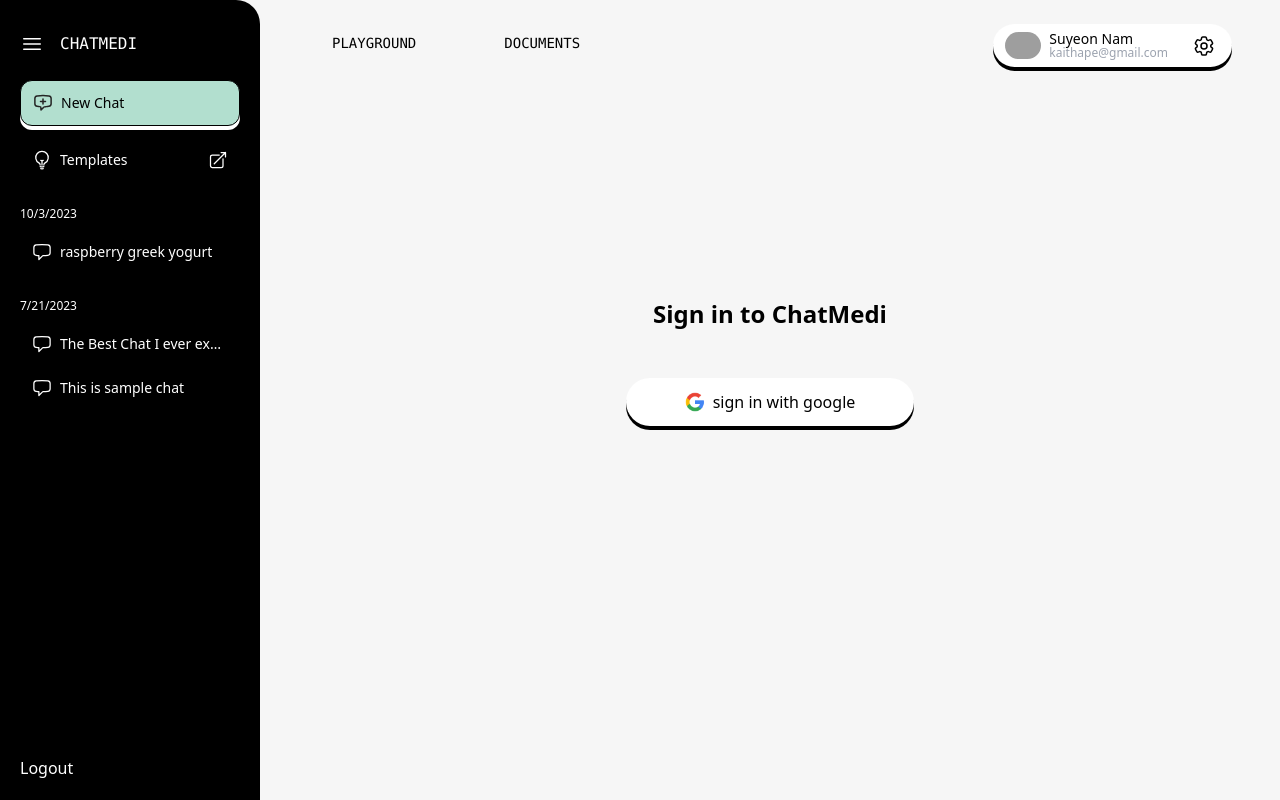
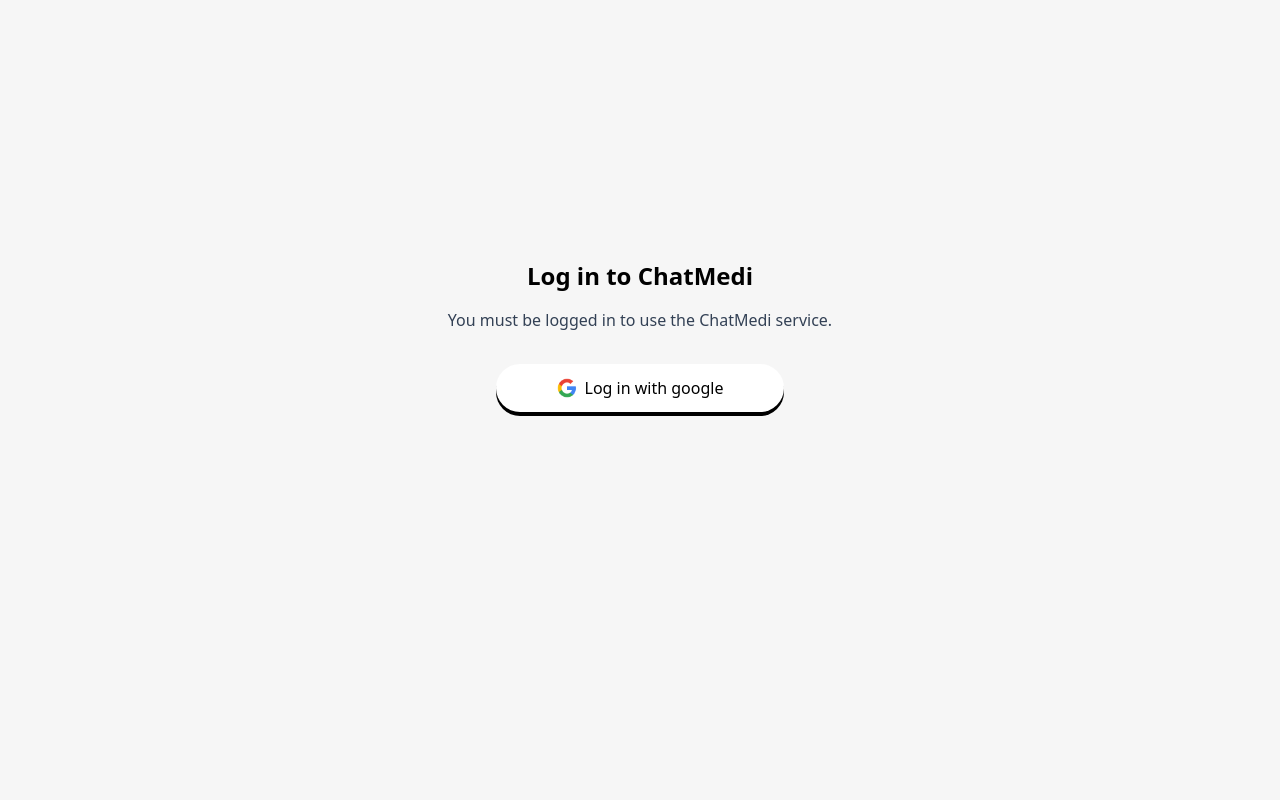
Before and after one commit to mori8/chatmedi, a Next.js app: page /auth/login in a window 1280 px wide. Built offline with nearby package versions, Linux system fonts and the light colour scheme; no server answers; grey boxes are pictures that could not be loaded.

Commit message:
unify wordings: sign in -> log in

```diff
--- a/src/app/SideBar.tsx
+++ b/src/app/SideBar.tsx
@@ -1,20 +1,17 @@
-'use client';
+"use client";
 
-import React from 'react'
-import { usePathname } from 'next/navigation'
+import React from "react";
+import { usePathname } from "next/navigation";
 
-import ChatSideBar from './components/ChatSideBar'
-import AccountSideBar from './account/AccountSideBar'
+import ChatSideBar from "./components/ChatSideBar";
+import AccountSideBar from "./account/AccountSideBar";
 
-type Props = {}
+type Props = {};
 
-export default function SideBar({ }: Props) {
-  const pathname = usePathname()
-  const isAccount = pathname.startsWith('/account')
+export default function SideBar({}: Props) {
+  const pathname = usePathname();
+  const isAccount = pathname.startsWith("/account");
+  const isLogin = pathname.startsWith("/auth/login");
 
-  return (
-    <>
-      {isAccount ? <AccountSideBar /> : <ChatSideBar />}
-    </>
-  )
+  return <>{!isLogin && (isAccount ? <AccountSideBar /> : <ChatSideBar />)}</>;
 }
--- a/src/app/auth/login/page.tsx
+++ b/src/app/auth/login/page.tsx
@@ -15,8 +15,9 @@ export default function page({ }: Props) {
 
   return (
     <div className="flex-1 w-full h-screen flex flex-col justify-center items-center">
-      <h1 className="text-2xl font-semibold">Sign in to ChatMedi</h1>
-      <div className="my-12">
+      <h1 className="text-2xl font-semibold">Log in to ChatMedi</h1>
+      <p className="mt-4 text-slate-700">You must be logged in to use the ChatMedi service.</p>
+      <div className="my-8">
         <SocialLoginButton platform="google" />
       </div>
     </div>
--- a/src/app/components/Navigation.tsx
+++ b/src/app/components/Navigation.tsx
@@ -3,13 +3,16 @@
 import React from "react";
 import Image from "next/image";
 import Link from "next/link";
+import { usePathname } from "next/navigation";
 
 import { Cog6ToothIcon } from "@heroicons/react/24/outline";
 import { Tooltip } from "react-tooltip";
 
 type Props = {};
 
-export default function Navigation({}: Props) {
+export default function Navigation({ }: Props) {
+  const isLogin = usePathname().startsWith("/auth/login");
+
   const tabList = [
     {
       name: "PLAYGROUND",
@@ -29,7 +32,7 @@ export default function Navigation({}: Props) {
   };
 
   return (
-    <div className="z-10 w-full pt-6 px-12 flex justify-between">
+    !isLogin && <div className="z-10 w-full pt-6 px-12 flex justify-between">
       <ul className="flex flex-row gap-10 text-sm">
         {tabList.map((tab, index) => (
           <Link href={tab.path}>
--- a/src/app/components/SocialLoginButton.tsx
+++ b/src/app/components/SocialLoginButton.tsx
@@ -25,7 +25,7 @@ export default function SocialLoginButton({ platform, onClick }: Props) {
           alt="google logo"
         />
       </div>
-      <span className="font-medium">sign in with {platform}</span>
+      <span className="font-medium">Log in with {platform}</span>
     </button>
   );
 }
```
